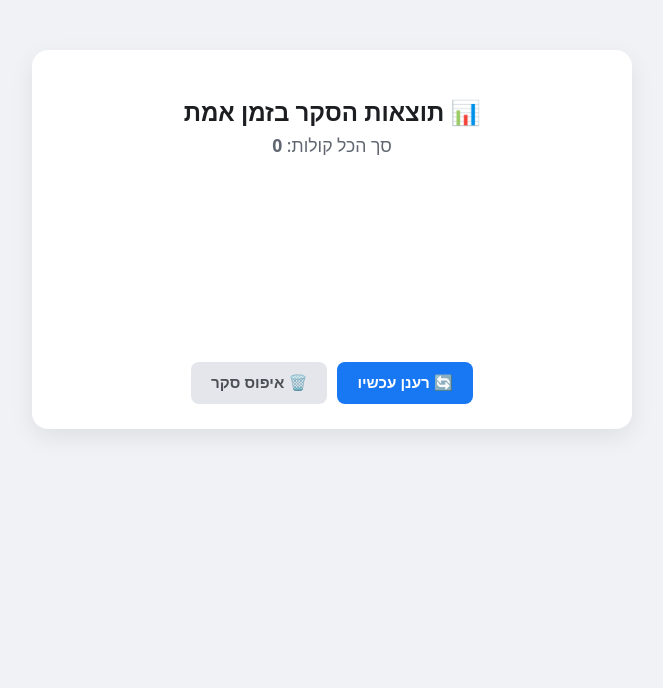
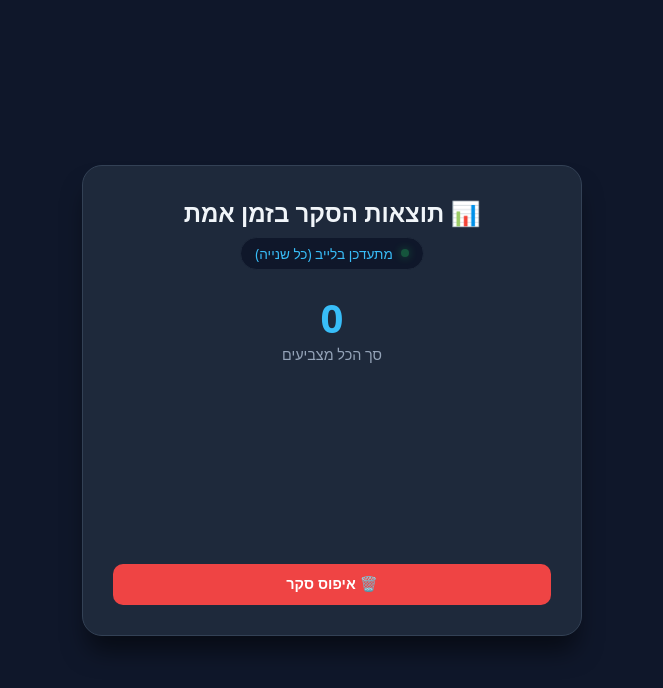
Before and after one commit to ben111000111/kemp, a plain HTML site: page index.html in a window 1280 px wide. Shown: the whole page, without its empty margins (308-971 px from the left). Drawn offline with nearby package versions, Linux system fonts and the light colour scheme; no server answers.

Commit message:
Update index.html

```diff
--- a/index.html
+++ b/index.html
@@ -6,102 +6,126 @@
   <title>דשבורד סקר בלייב</title>
   <script src="https://cdn.jsdelivr.net/npm/chart.js"></script>
   <style>
-    body { font-family: system-ui, -apple-system, sans-serif; background: #f0f2f5; margin: 0; padding: 20px; text-align: center; color: #1c1e21; }
-    .container { max-width: 550px; margin: 30px auto; background: white; padding: 25px; border-radius: 16px; box-shadow: 0 8px 24px rgba(0,0,0,0.08); }
-    h2 { margin-bottom: 5px; }
-    .counter { font-size: 1.1rem; color: #606770; margin-bottom: 25px; }
-    .chart-box { position: relative; margin: 0 auto 25px auto; }
-    .btn-group { display: flex; gap: 10px; justify-content: center; }
-    .btn { border: none; padding: 12px 20px; border-radius: 8px; font-weight: bold; cursor: pointer; font-size: 0.95rem; transition: 0.2s; }
-    .btn-refresh { background-color: #1877f2; color: white; }
-    .btn-refresh:hover { background-color: #166fe5; }
-    .btn-reset { background-color: #e4e6eb; color: #4b4f56; }
-    .btn-reset:hover { background-color: #fa3e3e; color: white; }
+    * { box-sizing: border-box; margin: 0; padding: 0; }
+    body { font-family: system-ui, -apple-system, BlinkMacSystemFont, 'Segoe UI', Roboto, sans-serif; background: #0f172a; color: #f8fafc; display: flex; justify-content: center; align-items: center; min-height: 100vh; padding: 20px; }
+    .card { background: #1e293b; border: 1px solid #334155; border-radius: 20px; width: 100%; max-width: 500px; padding: 30px; text-align: center; box-shadow: 0 20px 25px -5px rgba(0,0,0,0.5); }
+    h1 { font-size: 1.5rem; margin-bottom: 8px; font-weight: 700; color: #f1f5f9; }
+    .status-bar { display: inline-flex; align-items: center; gap: 8px; background: #0f172a; padding: 6px 14px; border-radius: 20px; font-size: 0.85rem; color: #38bdf8; margin-bottom: 20px; border: 1px solid #1e293b; }
+    .pulse { width: 8px; height: 8px; background: #22c55e; border-radius: 50%; box-shadow: 0 0 8px #22c55e; animation: blink 1.5s infinite; }
+    @keyframes blink { 0%, 100% { opacity: 1; } 50% { opacity: 0.3; } }
+    .total-box { margin-bottom: 20px; }
+    .total-number { font-size: 2.5rem; font-weight: 800; color: #38bdf8; }
+    .total-label { font-size: 0.9rem; color: #94a3b8; }
+    .chart-container { position: relative; margin: 0 auto 25px auto; width: 100%; max-width: 280px; }
+    .actions { display: flex; gap: 10px; justify-content: center; }
+    .btn { border: none; padding: 12px 20px; border-radius: 10px; font-weight: 600; font-size: 0.9rem; cursor: pointer; transition: all 0.2s ease; width: 100%; }
+    .btn-reset { background: #ef4444; color: white; }
+    .btn-reset:hover { background: #dc2626; transform: translateY(-1px); }
   </style>
 </head>
 <body>
 
-  <div class="container">
-    <h2>📊 תוצאות הסקר בזמן אמת</h2>
-    <div class="counter">סך הכל קולות: <strong id="totalCount">0</strong></div>
+  <div class="card">
+    <h1>📊 תוצאות הסקר בזמן אמת</h1>
 
-    <div class="chart-box">
-      <canvas id="myChart"></canvas>
+    <div class="status-bar">
+      <span class="pulse"></span> מתעדכן בלייב (כל שנייה)
     </div>
 
-    <div class="btn-group">
-      <button class="btn btn-refresh" onclick="fetchData()">🔄 רענן עכשיו</button>
-      <button class="btn btn-reset" onclick="resetPoll()">🗑️ איפוס סקר</button>
+    <div class="total-box">
+      <div class="total-number" id="totalVotes">0</div>
+      <div class="total-label">סך הכל מצביעים</div>
+    </div>
+
+    <div class="chart-container">
+      <canvas id="pollChart"></canvas>
+    </div>
+
+    <div class="actions">
+      <button class="btn btn-reset" onclick="resetData()">🗑️ איפוס סקר</button>
     </div>
   </div>
 
   <script>
-    // 🔗 הדבק כאן את הקישור שעתקת מ-Apps Script מגוגל:
-    const API_URL = "https://script.google.com/macros/s/AKfycbxxSH5cGYTOtXnXnUVZa-ebc2kMOgL_3wFi7QDRcpH6x083AZpLTKxLp9UbAPacnRz9/exec?phone=[ApiPhone]&val=[ApiVal]";
+    // ⚠️ החלף כאן בקישור ה-Web App URL שעתקת מ-Google Apps Script:
+    const API_URL = "https://script.google.com/macros/s/AKfycbyntKp6AEeDrjCcqJDK0-kx3pfij4FLFPUEoPVbPzB-Ny4uwlz8cIO-Cu9_T_Yvq8c/exec";
 
     let chartInstance = null;
 
     async function fetchData() {
       try {
-        const response = await fetch(`${API_URL}?action=getData`);
-        const rows = await response.json();
+        const res = await fetch(API_URL);
+        const data = await res.json();
 
-        // הורדת שורת הכותרות
-        const dataRows = rows.slice(1);
-        document.getElementById('totalCount').innerText = dataRows.length;
+        // הסרת שורת הכותרות
+        const rows = data.slice(1);
+        document.getElementById('totalVotes').innerText = rows.length;
 
-        // ניתוח הצבעות
-        const votes = {};
-        dataRows.forEach(row => {
-          const choice = row[2] || "לא ידוע";
-          votes[choice] = (votes[choice] || 0) + 1;
+        // ספירת קולות לפי תשובות
+        const counts = {};
+        rows.forEach(r => {
+          const val = r[2] || "ללא בחירה";
+          counts[val] = (counts[val] || 0) + 1;
         });
 
-        const labels = Object.keys(votes).map(key => `תשובה ${key}`);
-        const values = Object.values(votes);
+        const labels = Object.keys(counts).map(k => `קבוצה/תשובה ${k}`);
+        const values = Object.values(counts);
 
-        renderChart(labels, values);
-      } catch (err) {
-        console.error("שגיאה בטעינת נתונים:", err);
+        updateChart(labels, values);
+      } catch (e) {
+        console.error("שגיאה בטעינת הנתונים:", e);
       }
     }
 
-    function renderChart(labels, values) {
-      const ctx = document.getElementById('myChart').getContext('2d');
+    function updateChart(labels, values) {
+      const ctx = document.getElementById('pollChart').getContext('2d');
 
-      if (chartInstance) chartInstance.destroy();
-
+      if (chartInstance) {
+        chartInstance.data.labels = labels;
+        chartInstance.data.datasets[0].data = values;
+        chartInstance.update('none'); // עדכון חלק ללא אנימציה מעצבנת בכל שנייה
+      } else {
         chartInstance = new Chart(ctx, {
           type: 'doughnut',
           data: {
             labels: labels,
             datasets: [{
               data: values,
-            backgroundColor: ['#1877f2', '#42b72a', '#f7b928', '#fa3e3e', '#8b5cf6']
+              backgroundColor: ['#38bdf8', '#4ade80', '#facc15', '#f87171', '#a78bfa'],
+              borderWidth: 0
             }]
           },
           options: {
             responsive: true,
-          plugins: { legend: { position: 'bottom' } }
+            plugins: {
+              legend: {
+                position: 'bottom',
+                labels: { color: '#cbd5e1', font: { family: 'system-ui' } }
+              }
+            },
+            cutout: '70%'
           }
         });
       }
+    }
 
-    async function resetPoll() {
-      if (!confirm("האם אתה בטוח שברצונך למחוק את כל נתוני הסקר?")) return;
+    async function resetData() {
+      if (!confirm("האם אתה בטוח שברצונך לאפס את כל נתוני הסקר?")) return;
 
+      try {
         await fetch(API_URL, {
           method: "POST",
           body: JSON.stringify({ action: "reset" })
         });
-
-      alert("הסקר אופס בהצלחה!");
         fetchData();
+      } catch (e) {
+        alert("שגיאה באיפוס הסקר");
+      }
     }
 
-    // טעינה ראשונית + רענון אוטומטי כל 5 שניות
+    // הפעלה ראשונית ורענון בלופ כל שנייה (1000ms)
     fetchData();
-    setInterval(fetchData, 5000);
+    setInterval(fetchData, 1000);
   </script>
 </body>
 </html>
```
Lines whose indentation alone changed are shown as unchanged.
